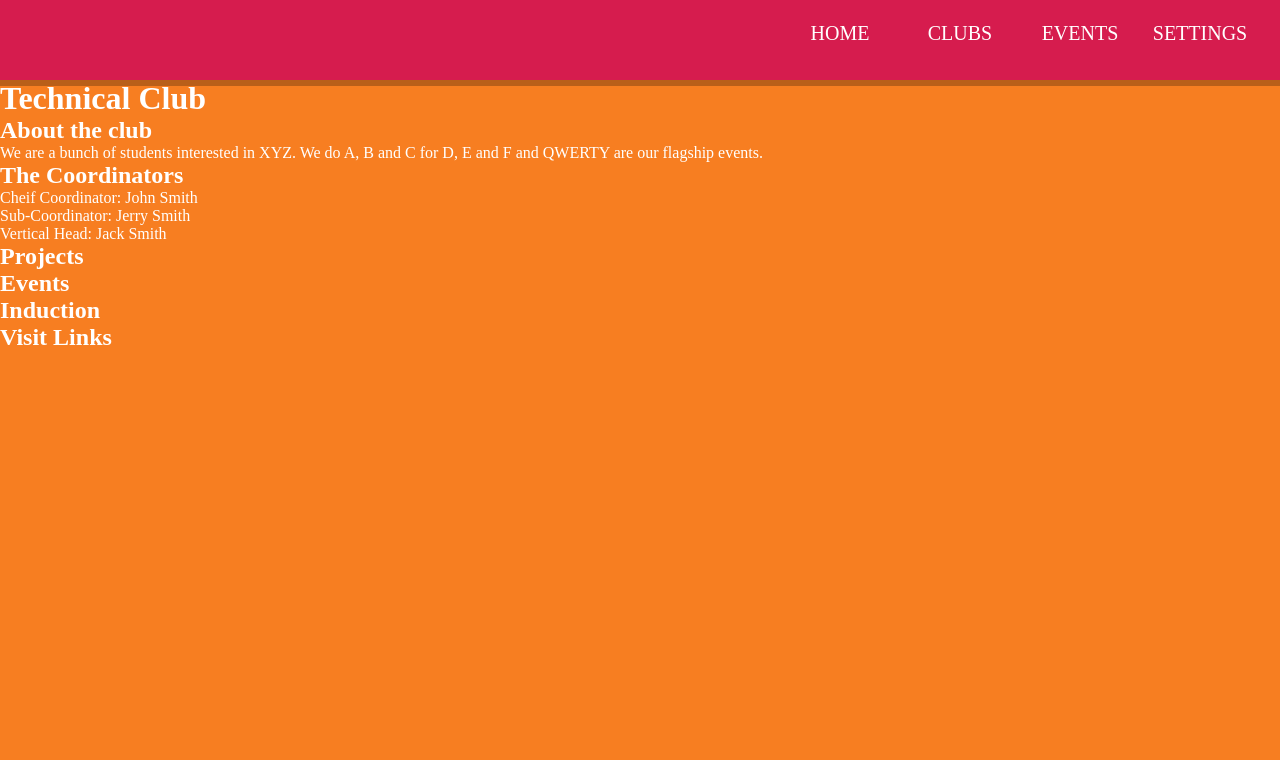
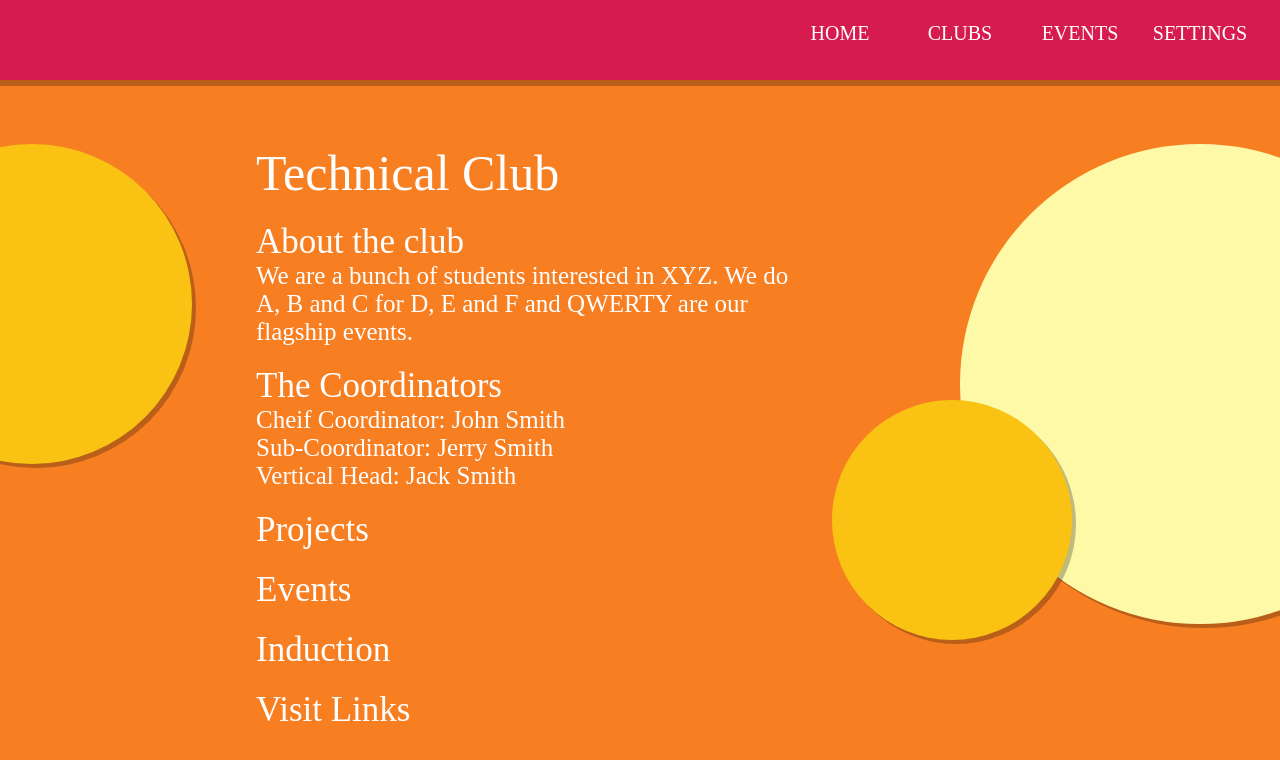
Before and after one commit to Rohitkk432/DevSoc-hackathon, a plain HTML site: page technicalclub.html in a window 1280 px wide. Drawn offline with Linux system fonts and the light colour scheme; a web font is replaced by a local one.

Commit message:
titles for club adjusted

```diff
--- a/club.css
+++ b/club.css
@@ -33,3 +33,57 @@ li.navbar{
 		font-size: 20px;
 		margin-top: 12px;
 }
+
+h1{
+	font-family: 'Anek Telugu';
+	font-size: 50px;
+	font-weight: 20;
+	margin-top: 5%;
+	margin-left: 20%;
+}
+
+h2{
+	font-family: 'Anek Telugu';
+	font-size: 35px;
+	font-weight: 20;
+	margin-left:20%;
+	margin-top: 20px;
+}
+
+p{
+	font-family: 'Anek Telugu';
+	font-size: 25px;
+	font-weight: 20;
+	margin-left: 20%;
+	width: 43%;
+}
+
+
+div.dot{
+	position: absolute;
+	border-radius: 50%;
+	box-shadow: 4px 4px rgba(0, 0, 0, 0.25);
+	z-index:-1;
+}
+
+.dot1{
+	background-color: #fef9a7;
+	width: 30em;
+	height: 30em;
+	left: 75%;
+}
+
+.dot2{
+	background-color: #fac213;
+	width: 15em;
+	height: 15em;
+	left: 65%;
+	top: 50%;
+}
+
+.dot3{
+	background-color: #fac213;
+	width: 20em;
+	height: 20em;
+	right: 85%
+}
--- a/technicalclub.html
+++ b/technicalclub.html
@@ -20,7 +20,12 @@
 
 </div>
 
-<div>
+<div class="sectiontype1">
+
+<div class="dot dot1"><span></span></div>
+<div class="dot dot2"><span></span></div>
+<div class="dot dot3"><span></span></div>
+
 <h1>Technical Club</h1>
 
 <h2>About the club</h2>
@@ -32,19 +37,20 @@ Sub-Coordinator: Jerry Smith<br>
 Vertical Head: Jack Smith</p>
 </div>
 
-<div>
+<div class="sectiontype2">
 <h2>Projects</h2>
+
 </div>
 
-<div>
+<div class="sectiontype2">
 <h2>Events</h2>
 </div>
 
-<div>
+<div class="sectiontype2">
 <h2>Induction</h2>
 </div>
 
-<div>
+<div class="sectiontype2">
 <h2>Visit Links</h2>
 </div>
 
```
Also changed, not shown: index.html (+1 -0 lines).
